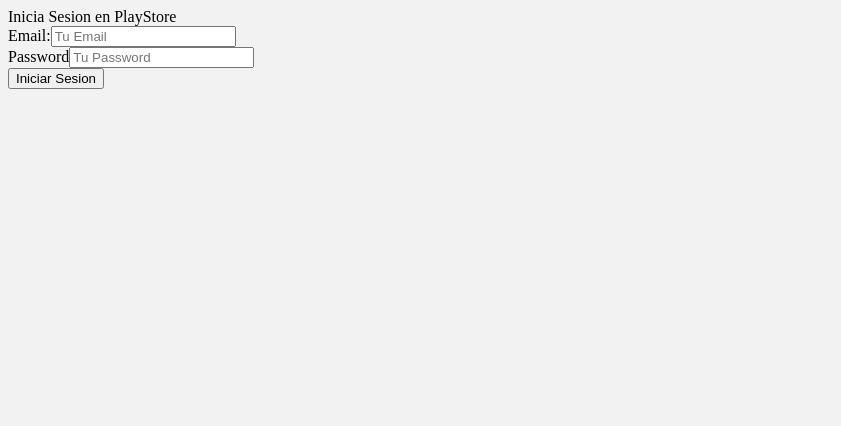
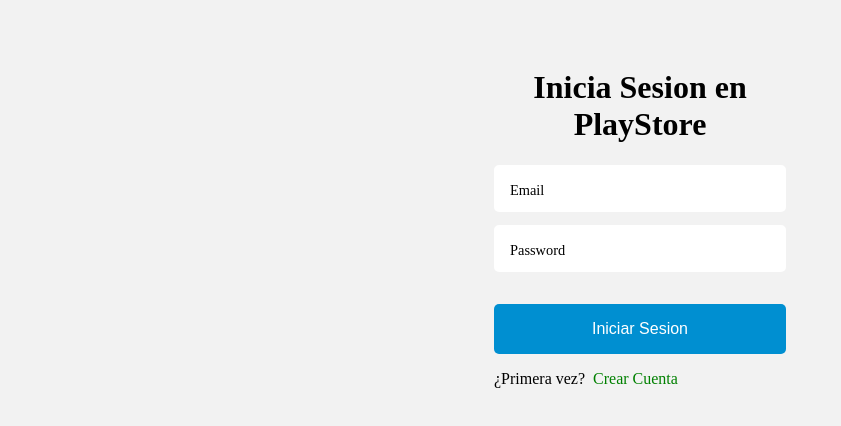
Before and after one commit to damianArgote/alkemy-labs-challenge-js, a React (Create React App) app in the folder cliente/: page /login in a window 1280 px wide. Shown: the top 426 px of the page, without its empty margins (0-841 px from the left). Built offline with nearby package versions, Linux system fonts and the light colour scheme; no server answers.

Commit message:
Agregado css a login y signup

```diff
--- a/cliente/src/components/auth/FormLogin.js
+++ b/cliente/src/components/auth/FormLogin.js
@@ -1,33 +1,34 @@
-import React,{Fragment} from 'react';
+import React, { Fragment } from 'react';
+
+import {Link} from 'react-router-dom';
 
 const FormLogin = () => {
   return (
 
     <Fragment>
-            <div>Inicia Sesion en PlayStore</div>
+      <main className="formulario-login contenedor">
+        <h1>Inicia Sesion en PlayStore</h1>
 
         <form
-                method="POST"
+
         >
-                <div>
-                    <label htmlFor="email">Email:</label>
+          <div className="campo">
             <input
               type="email"
               name="email"
-                        placeholder="Tu Email"
             />
+            <label htmlFor="email">Email</label>
           </div>
 
-                <div>
-                    <label htmlFor="password">Password</label>
+          <div className="campo">
             <input
               type="password"
               name="password"
-                        placeholder="Tu Password"
             />
+            <label htmlFor="password">Password</label>
           </div>
 
-                <div>
+          <div className="submit">
             <input
               type="submit"
               value="Iniciar Sesion"
@@ -36,6 +37,15 @@
 
 
         </form>
+
+        <div className="contenido-inferior">
+          <p className="nuevo-usuario">
+                ¿Primera vez? <Link to="/signup">Crear Cuenta</Link>
+          </p>
+        </div>
+
+      </main>
+
     </Fragment>
 
   );
--- a/cliente/src/components/auth/FormSignUp.js
+++ b/cliente/src/components/auth/FormSignUp.js
@@ -1,58 +1,64 @@
-import React,{Fragment} from 'react';
+import React, { Fragment } from 'react';
+import {Link} from 'react-router-dom';
 
 const FormSignUp = () => {
   return (
     <Fragment>
-            <div>Crea tu cuenta en PlayStore</div>
+      <main className="formulario-login contenedor">
+
+        <h1>Crea tu cuenta en PlayStore</h1>
 
         <form
           method="POST"
         >
-                <div>
-                    <label htmlFor="username">Username:</label>
+          <div className="campo">
             <input
               type="text"
               name="username"
-                        placeholder="Tu Username"
             />
+            <label htmlFor="username">Username</label>
           </div>
 
-                <div>
-                    <label htmlFor="email">Email:</label>
+          <div className="campo">
             <input
               type="email"
               name="email"
-                        placeholder="Tu Email"
             />
+            <label htmlFor="email">Email</label>
           </div>
 
-                <div>
-                    <label htmlFor="password">Password</label>
+          <div className="campo">
             <input
               type="password"
               name="password"
-                        placeholder="Tu Password"
             />
+            <label htmlFor="password">Password</label>
           </div>
 
-                <div>
-                    <label htmlFor="confirm">Repetir Password</label>
+          <div className="campo">
             <input
               type="password"
               name="confirm"
-                        placeholder="Confirma tu Password"
             />
+            <label htmlFor="confirm">Repetir Password</label>
           </div>
 
-                <div>
+          <div className="submit">
             <input
               type="submit"
               value="Registrarse"
             />
           </div>
+        </form>
 
+        <div className="contenido-inferior">
+          <p className="nuevo-usuario">
+            <Link to="/">Volver</Link>
+          </p>
+        </div>
 
-            </form>
+      </main>
+
     </Fragment>
   );
 }
--- a/cliente/src/index.css
+++ b/cliente/src/index.css
@@ -3,8 +3,14 @@
   background-color: #f2f2f2;
 }
 
-.contenedor{
-  max-width: 1100px;
+*,
+*:after,
+*:before {
+  box-sizing: inherit;
+}
+
+.contenedor {
+  width: 90%;
   margin: 0 auto;
 }
 
@@ -21,9 +27,9 @@
   font-weight: 700;
 }
 
-a{
+a {
+  color: #8C8C8C;
   text-decoration: none;
-  color: white;
 }
 
 button{
@@ -77,3 +83,92 @@
   margin-top: 1rem;
   display: inline-block;
 }
+
+@media (min-width: 768px) {
+  .formulario-login {
+    max-width: 420px;
+    padding: 2rem 4rem;
+    margin: 1rem auto 4rem auto;
+  }
+}
+
+
+form .campo {
+  display: flex;
+  position: relative;
+  margin-bottom: .8rem;
+}
+
+form .campo span {
+  position: absolute;
+  right: 1rem;
+  top: 1rem;
+  text-transform: uppercase;
+}
+
+form .campo span:hover {
+  cursor: pointer;
+}
+
+form .campo label {
+  position: absolute;
+  top: 1.1rem;
+  left: 1rem;
+  font-size: .9rem;
+  transition: font-size .2s ease, top .2s ease;
+}
+
+form .campo input {
+  flex: 1;
+  padding: 1.3rem 1rem .7rem 1rem;
+  border: none;
+  border-radius: 5px;
+
+}
+
+form .campo input:focus {
+  outline: none;
+}
+
+form .campo input:focus + label {
+  font-size: .6rem;
+  top: .5rem;
+}
+
+form .submit {
+  display: flex;
+  margin-top: 2rem;
+}
+
+form .submit input[type="submit"] {
+  background-color: #008fd1;
+  color: #FFFFFF;
+  display: block;
+  width: 100%;
+  text-align: center;
+  text-decoration: none;
+  border: none;
+  border-radius: 5px;
+  font-size: 1rem;
+  padding: 1rem 0;
+}
+
+form .submit input[type="submit"]:hover {
+  cursor: pointer;
+}
+
+.contenido-inferior a {
+  font-size: .8rem;
+}
+
+.contenido-inferior .nuevo-usuario {
+  font-size: 1rem;
+  margin-top: 1rem;
+  display: flex;
+}
+
+.contenido-inferior .nuevo-usuario a {
+  font-size: 1rem;
+  color: green;
+  margin-left: .5rem;
+}
```
Also changed, not shown: 5 other files (tests, documents, lock files or other folders). Lines whose indentation alone changed are shown as unchanged.
